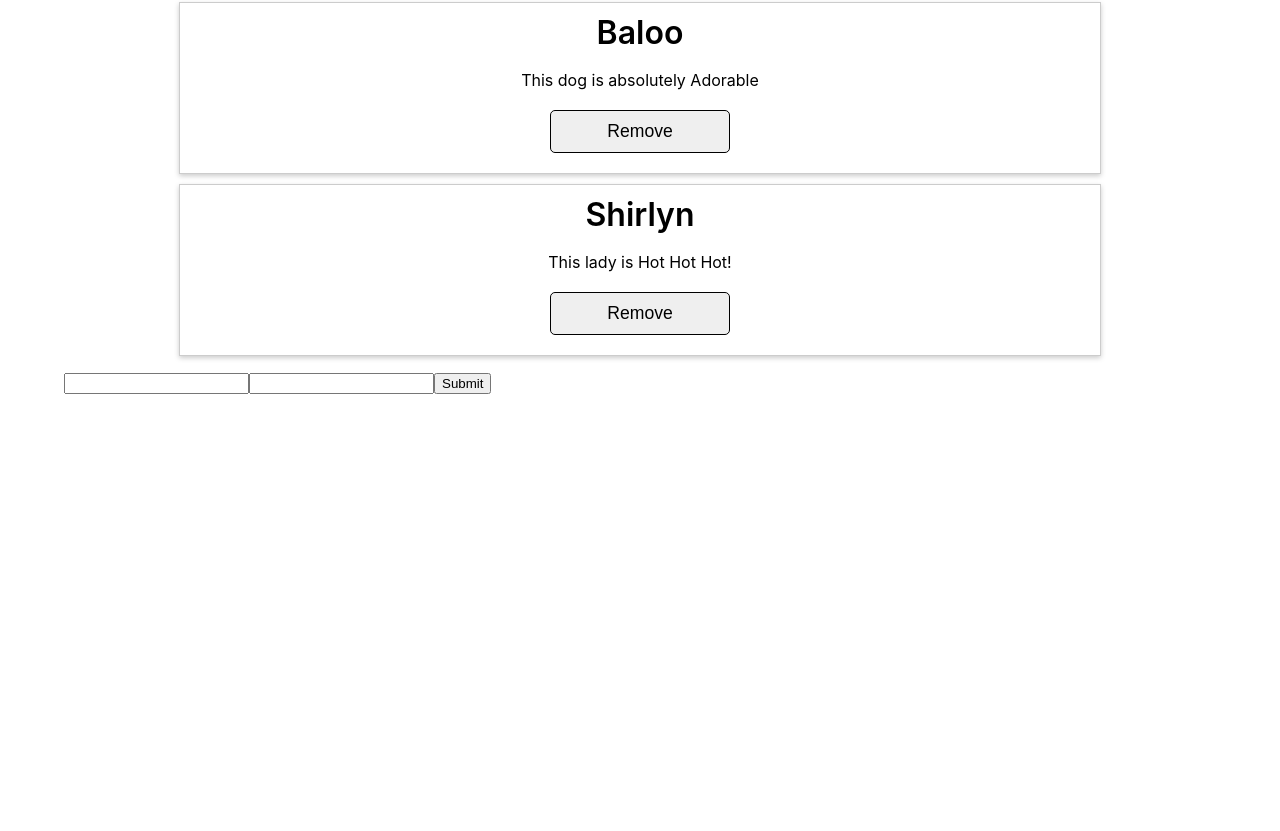
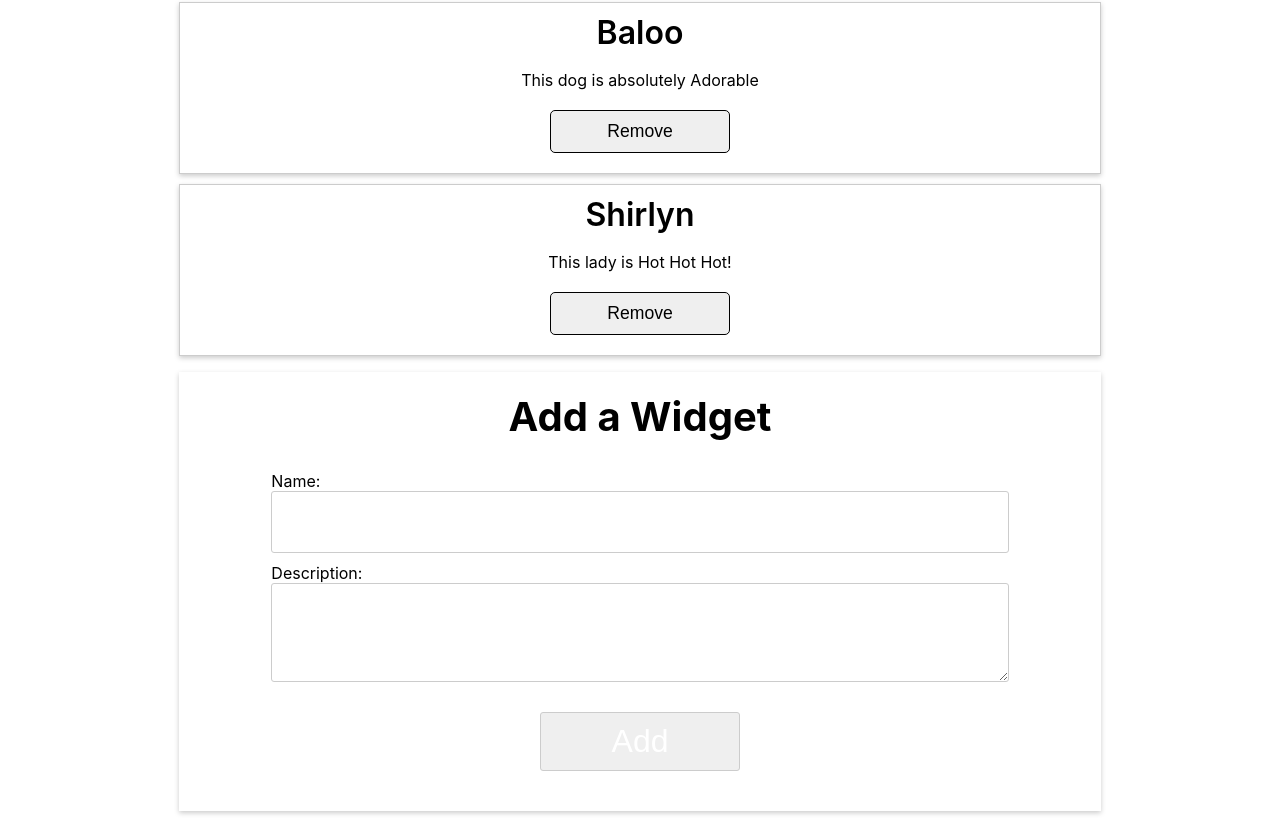
Before and after one commit to ayorkshireworrall/widgets, a React (Create React App) app: page /widgets in a window 1280 px wide. Shown: the part 278-1109 px from the top of the page. Before the commit the page ends 800 px from the top, so only its background shows below. Built offline with nearby package versions, Linux system fonts and the light colour scheme.

Commit message:
A bit more styling for the widget page

```diff
--- a/src/containers/Widgets/WidgetForm/WidgetForm.js
+++ b/src/containers/Widgets/WidgetForm/WidgetForm.js
@@ -1,12 +1,19 @@
 import React from 'react';
+
+import classes from './WidgetForm.module.css';
 
 const WidgetForm = props => {
     return (
-        <form>
-            <input/>
-            <input/>
-            <input type="submit"/>
-        </form>
+        <div className={classes.WidgetForm}>
+            <h1>Add a Widget</h1>
+            <form>
+                <span>Name:</span>
+                <input/>
+                <span>Description:</span>
+                <textarea/>
+                <input type="submit" value="Add"/>
+            </form>
+        </div>
     )
 }
 
--- a/src/containers/Widgets/WidgetForm/WidgetForm.module.css
+++ b/src/containers/Widgets/WidgetForm/WidgetForm.module.css
@@ -0,0 +1,97 @@
+@value colors: "../../../css/colors.css";
+@value primary1, primary2, tertiary1, danger1, secondary from colors;
+
+.WidgetForm {
+    display: block;
+    margin-left: 10%;
+    margin-right: 10%;
+    flex-direction: column;
+    box-sizing: border-box;
+    box-shadow: #ccc 0 2px 5px;
+    margin-bottom: 20px;
+}
+
+.WidgetForm h1 {
+    text-align: center;
+    padding: 20px 0 30px 0;
+
+}
+
+.WidgetForm form {
+    display: flex;
+    flex-direction: column;
+    padding-bottom: 20px;
+}
+
+.WidgetForm input {
+    margin-left: 10%;
+    margin-right: 10%;
+    margin-bottom: 10px;
+    display: inline;
+    text-align: center;
+    height: 40px;
+    font-size: 2em;
+    border: 1px solid #ccc;
+    border-radius: 3px;
+    padding: 10px 0;
+}
+
+.WidgetForm span {
+    margin-left: 10%;
+}
+
+.WidgetForm textarea {
+    margin-left: 10%;
+    margin-right: 10%;
+    margin-bottom: 10px;
+    display: inline;
+    text-align: center;
+    font-size: 1.2em;
+    height: 4em;
+    border: 1px solid #ccc;
+    border-radius: 3px;
+    padding: 10px 0;
+    font-family: inherit;
+}
+
+.WidgetForm input[type="submit"] {
+    background: linear-gradient(primary1, primary2);
+    width: 30%;
+    min-width: 150px;
+    max-width: 200px;
+    height: auto;
+    padding: 10px;
+    color: white;
+    margin: 20px auto;
+    cursor: pointer;
+}
+
+@media(max-width: 500px) {
+    .WidgetForm {
+        margin-left: 0%;
+        margin-right: 0%;
+    }
+
+    .WidgetForm input {
+        font-size: 1.5em;
+        height: 1.5em;
+    }
+
+    .WidgetForm input[type="submit"] {
+        background: linear-gradient(primary1, primary2);
+        width: 80%;
+        min-width: 150px;
+        max-width: none;
+        height: 60px;
+        color: white;
+        margin: 20px auto;
+        cursor: pointer;
+    }
+}
+
+@media(max-width: 1000px, min-width 501px) {
+    .WidgetForm {
+        margin-left: 5%;
+        margin-right: 5%;
+    }
+}
--- a/src/containers/Widgets/WidgetList/ListItem/ListItem.module.css
+++ b/src/containers/Widgets/WidgetList/ListItem/ListItem.module.css
@@ -48,7 +48,7 @@
     }
 }
 
-@media(max-width: 1000px) {
+@media(max-width: 1000px, min-width 501px) {
     .ListItem {
         margin-left: 5%;
         margin-right: 5%;
```
